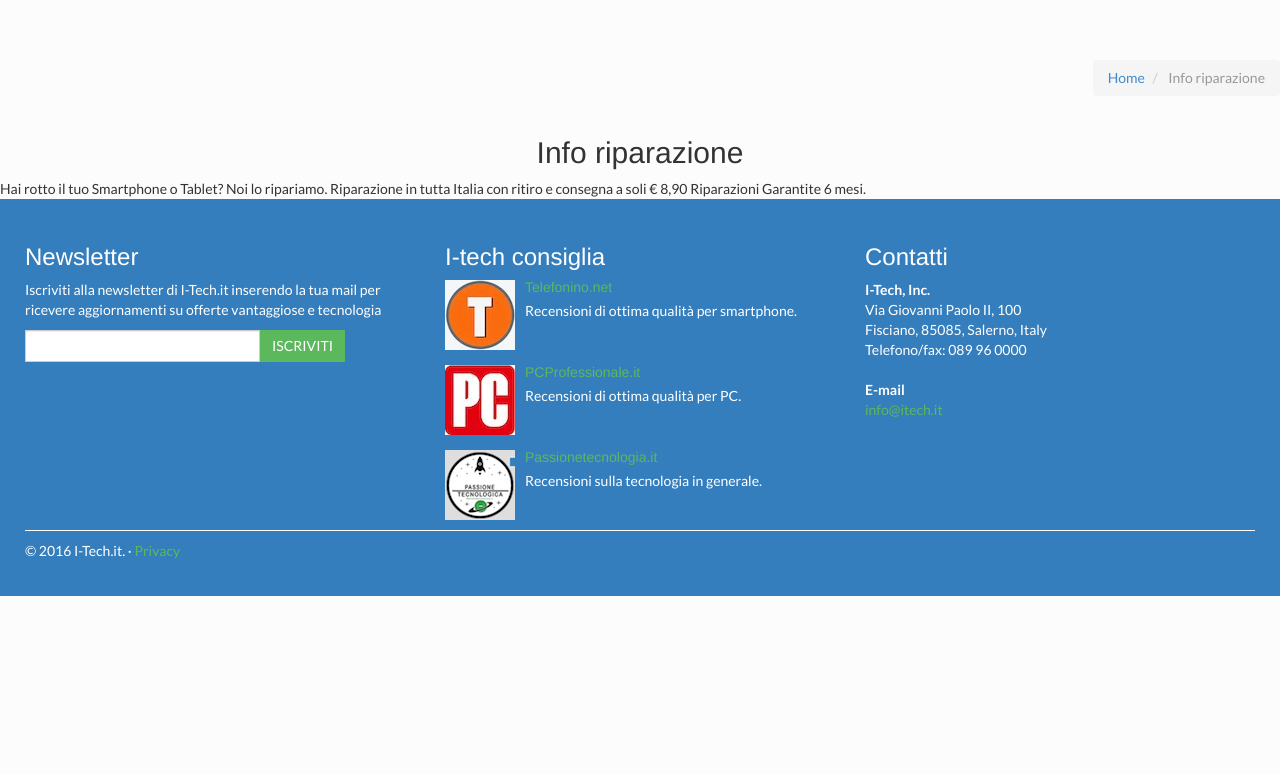
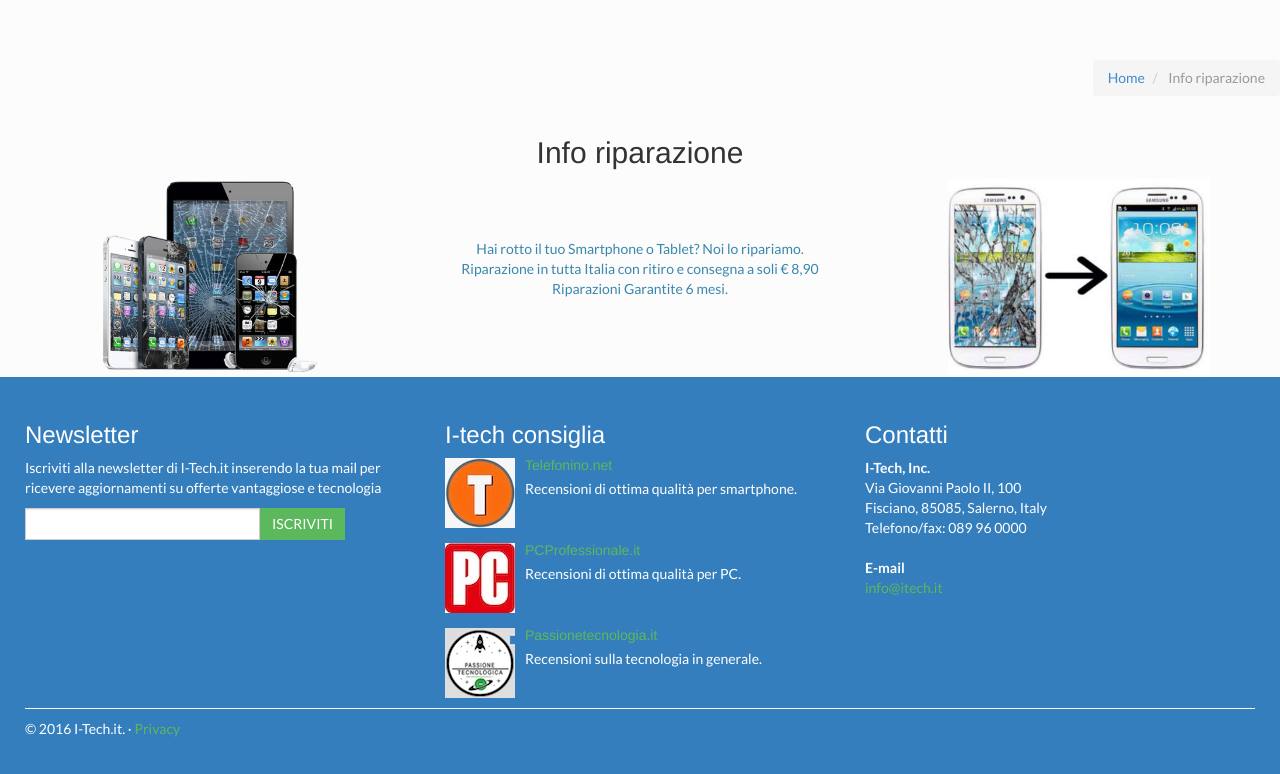
Before and after one commit to gennnarino/I-tech, a PHP site: page /website/riparazioni.php?rip=1 in a window 1280 px wide. Shown: the part 50-824 px from the top of the page. Before the commit the page ends 646 px from the top, so only its background shows below. Run offline with PHP 8.4, Linux system fonts and the light colour scheme; the visitor is signed in with stand-in values (Sample User, id 1).

Commit message:
Completata pagina per le info sulle riparazioni con formattazione del testo e inserimento di immagini dimostrative.

```diff
--- a/website/info_rip.php
+++ b/website/info_rip.php
@@ -1,6 +1,18 @@
-Hai rotto il tuo Smartphone o Tablet?
-Noi lo ripariamo.
-
-Riparazione in tutta Italia con ritiro e consegna a soli € 8,90
-
-Riparazioni Garantite 6 mesi.
+<div class="container">
+	<div class="row">
+		<div class="col-sm-3">
+			<img class="img-responsive" src="assets/img/inforip/rip1.png">
+		</div>
+		<div class="col-sm-6">
+			<p class="text-info text-center">
+				<br><br><br>
+				Hai rotto il tuo Smartphone o Tablet? Noi lo ripariamo.<br>
+				Riparazione in tutta Italia con ritiro e consegna a soli € 8,90<br>
+				Riparazioni Garantite 6 mesi.
+			</p>
+		</div>
+		<div class="col-sm-3">
+			<img class="img-responsive" src="assets/img/inforip/rip2.jpg">
+		</div>
+	</div>
+</div>
```
Also changed, not shown: website/assets/img/inforip/rip1.png (added), website/assets/img/inforip/rip2.jpg (added).
